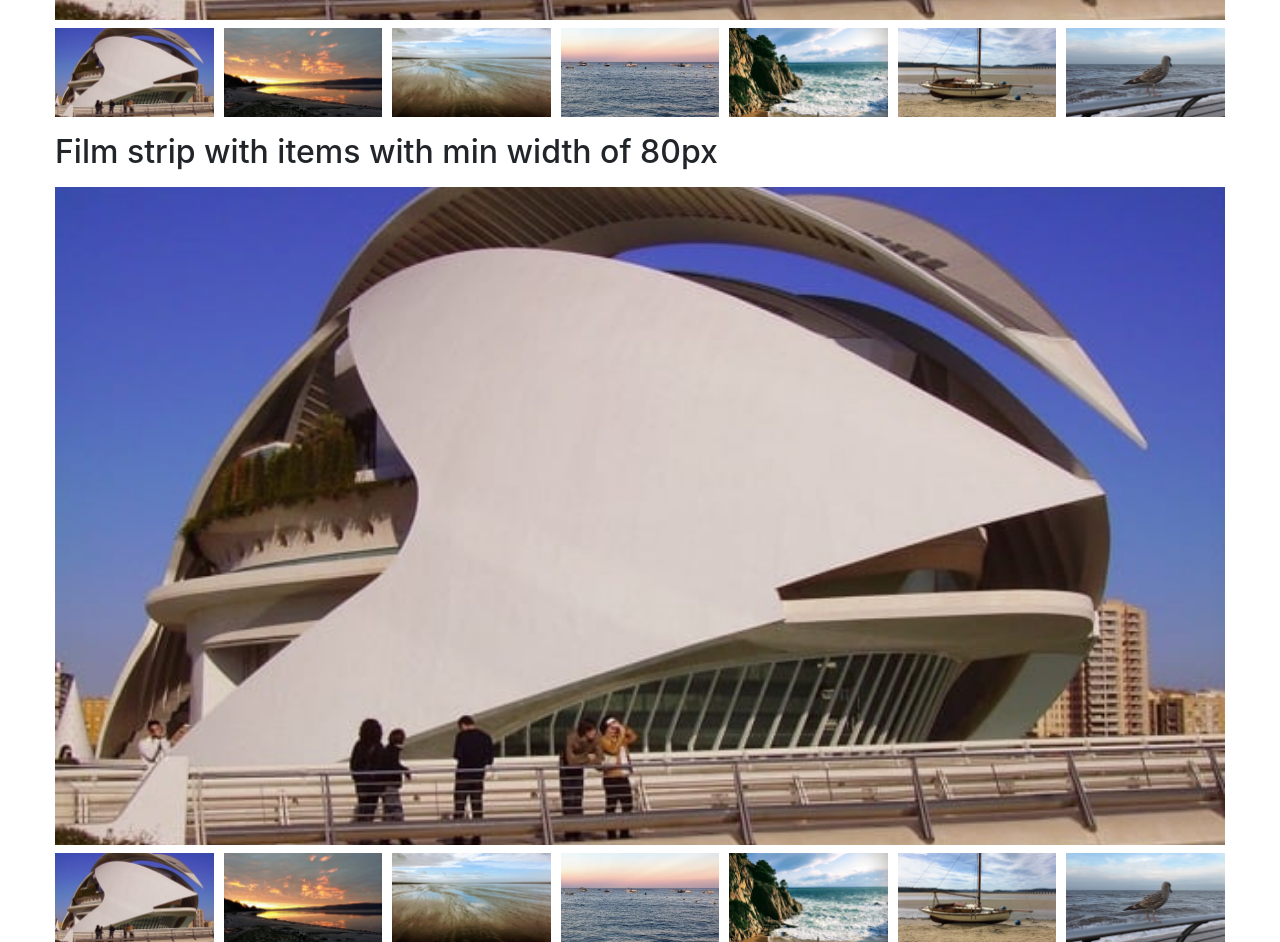
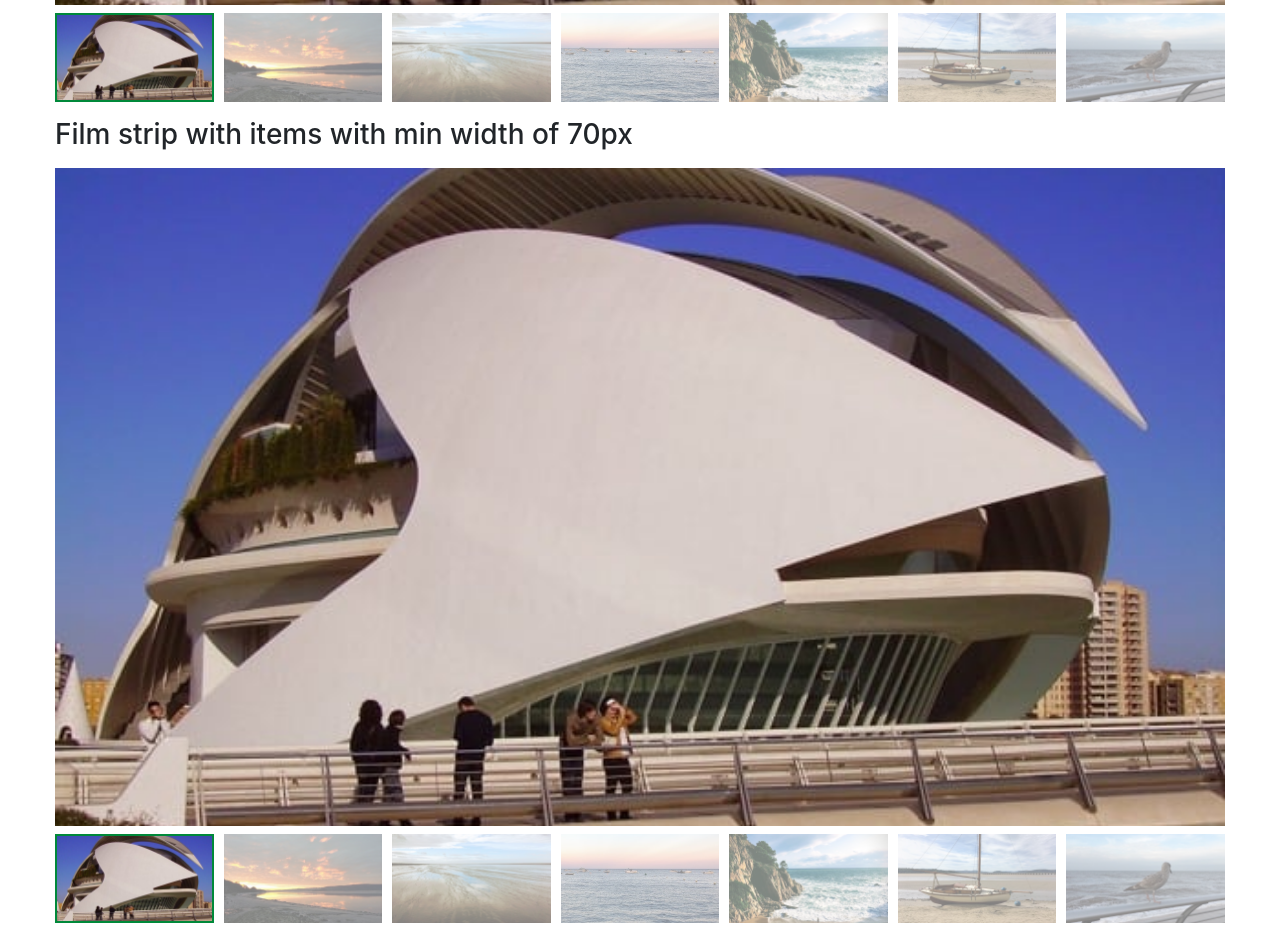
Before and after one commit to mikeh74/filmstrip, a plain HTML site: page index.html in a window 1280 px wide. Shown: the part 757-1699 px from the top of the page. Drawn offline with nearby package versions, Linux system fonts and the light colour scheme.

Commit message:
Updated examples

```diff
--- a/index.html
+++ b/index.html
@@ -24,12 +24,12 @@
 <body>
     <div class="container">
 
-        <h1 class="mb-3">Carousel with Film Strip example</h1>
+        <h1 class="h2 mb-3">Carousel with Film Strip example</h1>
 
         <div title="Example 1" class="mb-3">
-            <h2 class="mb-3">Film strip with items with no min width</h2>
+            <h2 class="h3 mb-3">Film strip with items with no min width</h2>
 
-            <div id="carousel-1" class="carousel slide mb-2" data-ride="false">
+            <div id="carousel-1" class="carousel slide mb-2" data-interval="false">
                 <div class="carousel-inner">
                     <div class="carousel-item active">
                         <img class="d-block w-100 ratio ratio-16x9" src="./images/img1.jpg" alt="First slide">
@@ -65,7 +65,7 @@
             </div>
 
             <div class="filmstrip filmstrip-var1" data-carousel-target="#carousel-1">
-                <div class="filmstrip-item"><a href="#carousel-1" data-slide-to="0" class="filmstrip-item-btn"><img class="ratio ratio-16x9" src="./images/img1.jpg"></a></div>
+                <div class="filmstrip-item"><a href="#carousel-1" data-slide-to="0" class="filmstrip-item-btn filmstrip-item-btn--active"><img class="ratio ratio-16x9" src="./images/img1.jpg"></a></div>
                 <div class="filmstrip-item"><a href="#carousel-1" data-slide-to="1" class="filmstrip-item-btn"><img class="ratio ratio-16x9" src="./images/img2.jpg"></a></div>
                 <div class="filmstrip-item"><a href="#carousel-1" data-slide-to="2" class="filmstrip-item-btn"><img class="ratio ratio-16x9" src="./images/img3.jpg"></a></div>
                 <div class="filmstrip-item"><a href="#carousel-1" data-slide-to="3" class="filmstrip-item-btn"><img class="ratio ratio-16x9" src="./images/img4.jpg"></a></div>
@@ -79,9 +79,9 @@
         </div>
 
         <div title="Example 2">
-            <h2 class="mb-3">Film strip with items with min width of 80px</h2>
+            <h2 class="h3 mb-3">Film strip with items with min width of 70px</h2>
 
-            <div id="carousel-2" class="carousel slide mb-2" data-ride="false">
+            <div id="carousel-2" class="carousel slide mb-2" data-interval="false">
                 <div class="carousel-inner">
                     <div class="carousel-item active">
                         <img class="d-block w-100 ratio ratio-16x9" src="./images/img1.jpg" alt="First slide">
@@ -117,7 +117,7 @@
             </div>
 
             <div class="filmstrip" data-carousel-target="#carousel-2">
-                <div class="filmstrip-item"><a href="#carousel-2" data-slide-to="0" class="filmstrip-item-btn"><img class="ratio ratio-16x9" src="./images/img1.jpg"></a></div>
+                <div class="filmstrip-item"><a href="#carousel-2" data-slide-to="0" class="filmstrip-item-btn filmstrip-item-btn--active"><img class="ratio ratio-16x9" src="./images/img1.jpg"></a></div>
                 <div class="filmstrip-item"><a href="#carousel-2" data-slide-to="1" class="filmstrip-item-btn"><img class="ratio ratio-16x9" src="./images/img2.jpg"></a></div>
                 <div class="filmstrip-item"><a href="#carousel-2" data-slide-to="2" class="filmstrip-item-btn"><img class="ratio ratio-16x9" src="./images/img3.jpg"></a></div>
                 <div class="filmstrip-item"><a href="#carousel-2" data-slide-to="3" class="filmstrip-item-btn"><img class="ratio ratio-16x9" src="./images/img4.jpg"></a></div>
--- a/style.css
+++ b/style.css
@@ -14,6 +14,7 @@
 }
 
 .filmstrip-item {
+    position: relative;
     flex: 0 0 calc((100% - 6 * 6px) / 7);
     min-width: 70px;
     aspect-ratio: 16 / 9;
@@ -33,9 +34,24 @@
     height: 100%;
 }
 
+.filmstrip-item-btn::after {
+    content: "";
+    position: absolute;
+    top: 0;
+    left: 0;
+    width: 100%;
+    height: 100%;
+    background: rgba(255, 255, 255, 0.5);
+    pointer-events: none;
+}
+
 .filmstrip-item-btn--active {
     outline: 2px solid #00893A;
     outline-offset: -2px;
+}
+
+.filmstrip-item-btn.filmstrip-item-btn--active::after {
+    background: rgba(255, 255, 255, 0);
 }
 
 .filmstrip-item-btn:active,
```
